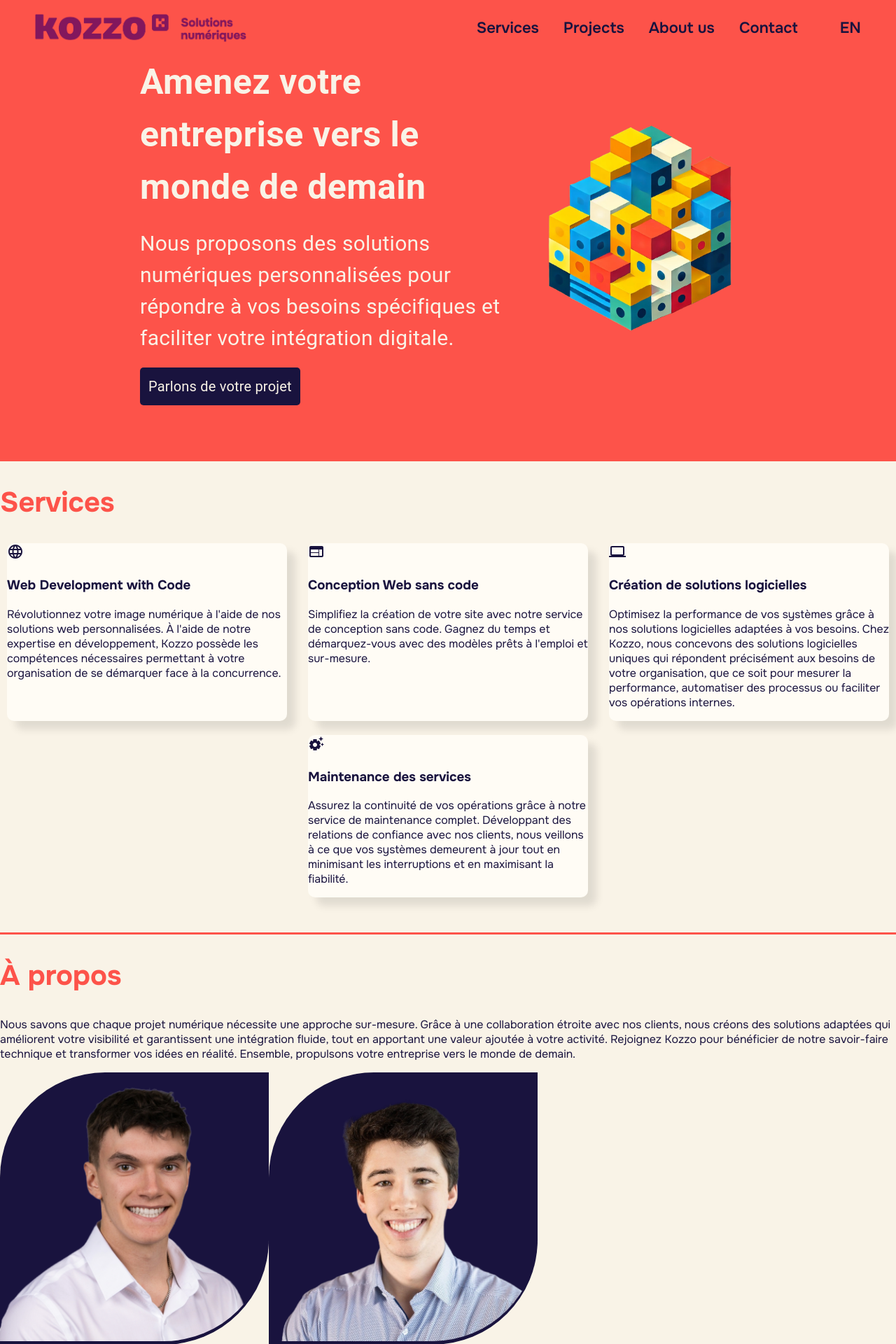
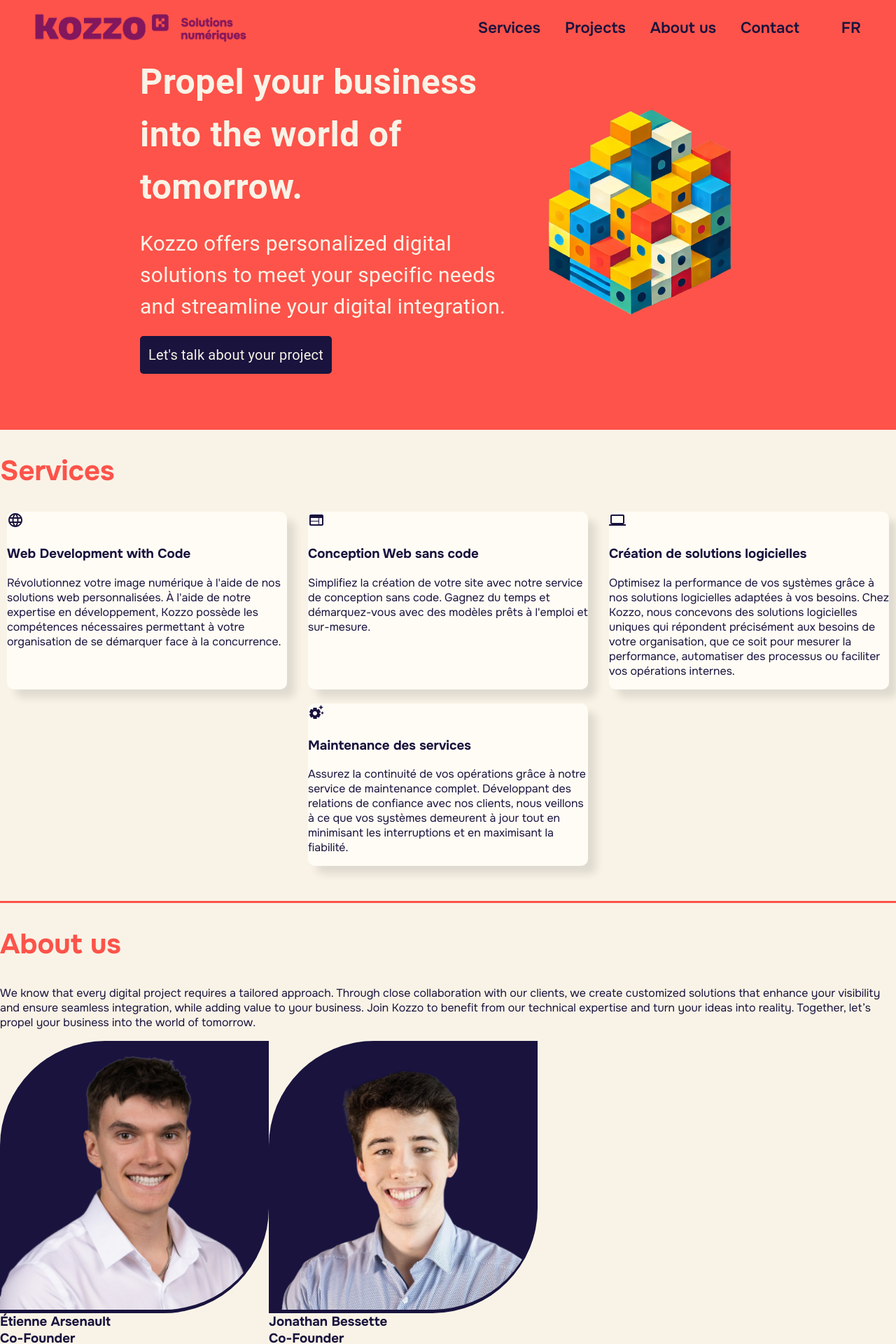
Before and after one commit to kozzo-solutions/kozzo-website, a React (Create React App) app: page / in a window 1280 px wide. Shown: the top 1920 px of the page at 70% size. Built offline with nearby package versions, Linux system fonts and the light colour scheme.

Commit message:
translation of top-section and about-us-section

```diff
--- a/src/components/about-us.js
+++ b/src/components/about-us.js
@@ -2,34 +2,34 @@ import React from 'react';
 import jonathanPicture from '../resources/images/jonathan.png';
 import etiennePicture from '../resources/images/etienne.png';
 import MemberCard from './member-card';
+import { useTranslation } from 'react-i18next';
 
-const AboutUs = () => (
+const AboutUs = () => {
+  const [t, i18n] = useTranslation('common');
+
+  return(
     <div className="about-us-section">
       <div className="about-us-left-content">
-      <h2>À propos</h2>
+        <h2>{t("header.about")}</h2>
         <p>
-        Nous savons que chaque projet numérique nécessite une approche
-        sur-mesure. Grâce à une collaboration étroite avec nos clients, nous
-        créons des solutions adaptées qui améliorent votre visibilité et
-        garantissent une intégration fluide, tout en apportant une valeur
-        ajoutée à votre activité. Rejoignez Kozzo pour bénéficier de notre
-        savoir-faire technique et transformer vos idées en réalité. Ensemble,
-        propulsons votre entreprise vers le monde de demain.
+          {t("about-us.kozzo-description")}
         </p>
         <div className="team-cards">
           <MemberCard
             name="Étienne Arsenault"
-          role="Co-Fondateur"
+            role={t("about-us.co-founder-title")}
             picture={etiennePicture}
           />
           <MemberCard
             name="Jonathan Bessette"
-          role="Co-Fondateur"
+            role={t("about-us.co-founder-title")}
             picture={jonathanPicture}
           />
         </div>
       </div>
     </div>
-);
+  )
+
+};
 
 export default AboutUs;
--- a/src/components/services.js
+++ b/src/components/services.js
@@ -11,7 +11,7 @@ const Services = () => {
 
   return (
     <div className="services-section">
-      <h2>Services</h2>
+      <h2>{t("header.services")}</h2>
       <div className="service-cards">
         <ServiceCard
           icon={<LanguageIcon></LanguageIcon>}
--- a/src/components/top-section.js
+++ b/src/components/top-section.js
@@ -2,6 +2,7 @@ import React from 'react';
 import blocs from '../resources/images/blocs.png';
 import { Stack, Typography } from '@mui/material';
 import styled from 'styled-components';
+import { useTranslation } from 'react-i18next';
 
 const SectionContainer = styled(Stack)`
   background-color: var(--design-orange);
@@ -33,24 +34,28 @@ const Button = styled.button`
   background-color: var(--design-blue);
 `;
 
-const TopSection = () => (
+const TopSection = () => {
+
+  const [t, i18n] = useTranslation('common');
+
+  return(
     <SectionContainer direction="horizontal">
       <Stack maxWidth="var(--max-width)" gap={'20px'}>
         <Typography fontWeight="600" fontSize="var(--font-xlarge)">
-        Amenez votre entreprise vers le monde de demain
+          {t('top-section.main-sentence')}
         </Typography>
         <Typography fontSize="var(--font-large)">
-        Nous proposons des solutions numériques personnalisées pour répondre à
-        vos besoins spécifiques et faciliter votre intégration digitale.
+          {t('top-section.detailed-sentence')}
         </Typography>
         <Button style={{ width: 'min-content' }} variant="contained">
           <Typography fontSize="var(--font-small)" whiteSpace="nowrap">
-          Parlons de votre projet
+            {t('top-section.button-text')}
           </Typography>
         </Button>
       </Stack>
       <img src={blocs} alt="blocs"></img>
     </SectionContainer>
-);
+  )
+};
 
 export default TopSection;
--- a/src/resources/translations/en/common.json
+++ b/src/resources/translations/en/common.json
@@ -1,10 +1,16 @@
 {
     "header": {
-        "language": "EN",
+        "language": "FR",
         "services": "Services",
         "realisations": "Projects",
         "about": "About us",
         "contact": "Contact"
+    },
+
+    "top-section": {
+        "main-sentence": "Propel your business into the world of tomorrow.",
+        "detailed-sentence": "Kozzo offers personalized digital solutions to meet your specific needs and streamline your digital integration.",
+        "button-text": "Let's talk about your project"
     },
 
     "services": {
@@ -16,5 +22,10 @@
         "software-solutions-desc": "Optimize your system's performance with our software solutions tailored to your needs. At Kozzo, we create unique software solutions that precisely meet your organization's requirements, whether it's for measuring performance, automating processes, or streamlining internal operations.",
         "service-maintenance-title": "Service Maintenance",
         "service-maintenance-desc": "Ensure the continuity of your operations with our comprehensive maintenance service. Building trusting relationships with our clients, we make sure your systems stay up-to-date while minimizing downtime and maximizing reliability."
+    },
+
+    "about-us": {
+        "kozzo-description": "We know that every digital project requires a tailored approach. Through close collaboration with our clients, we create customized solutions that enhance your visibility and ensure seamless integration, while adding value to your business. Join Kozzo to benefit from our technical expertise and turn your ideas into reality. Together, let’s propel your business into the world of tomorrow.",
+        "co-founder-title": "Co-Founder"
     }
 }
--- a/src/resources/translations/fr/common.json
+++ b/src/resources/translations/fr/common.json
@@ -1,10 +1,16 @@
 {
     "header": {
-        "language": "FR",
+        "language": "EN",
         "services": "Services",
         "realisations": "Réalisations",
         "about": "À propos",
         "contact": "Contact"
+    },
+
+    "top-section": {
+        "main-sentence": "Propulsez votre entreprise vers le monde de demain",
+        "detailed-sentence": "Kozzo propose des solutions numériques personnalisées pour répondre à vos besoins spécifiques et faciliter votre intégration digitale.",
+        "button-text": "Parlons de votre projet"
     },
 
     "services": {
@@ -16,5 +22,10 @@
         "software-solutions-desc": "Optimisez la performance de vos systèmes grâce à nos solutions logicielles adaptées à vos besoins. Chez Kozzo, nous concevons des solutions logicielles uniques qui répondent précisément aux besoins de votre organisation, que ce soit pour mesurer la performance, automatiser des processus ou faciliter vos opérations internes.",
         "service-maintenance-title": "Maintenance des services",
         "service-maintenance-desc": "Assurez la continuité de vos opérations grâce à notre service de maintenance complet. Développant des relations de confiance avec nos clients, nous veillons à ce que vos systèmes demeurent à jour tout en minimisant les interruptions et en maximisant la fiabilité."
+    },
+
+    "about-us": {
+        "kozzo-description": "Nous savons que chaque projet numérique nécessite une approche sur-mesure. Grâce à une collaboration étroite avec nos clients, nous créons des solutions adaptées qui améliorent votre visibilité et garantissent une intégration fluide, tout en apportant une valeur ajoutée à votre activité. Rejoignez Kozzo pour bénéficier de notre savoir-faire technique et transformer vos idées en réalité. Ensemble, propulsons votre entreprise vers le monde de demain.",
+        "co-founder-title": "Co-Fondateur"
     }
 }
```
Lines whose indentation alone changed are shown as unchanged.
